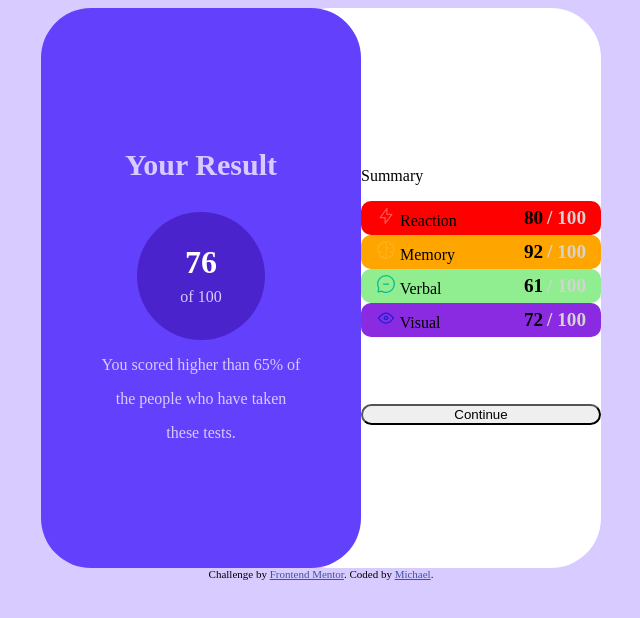
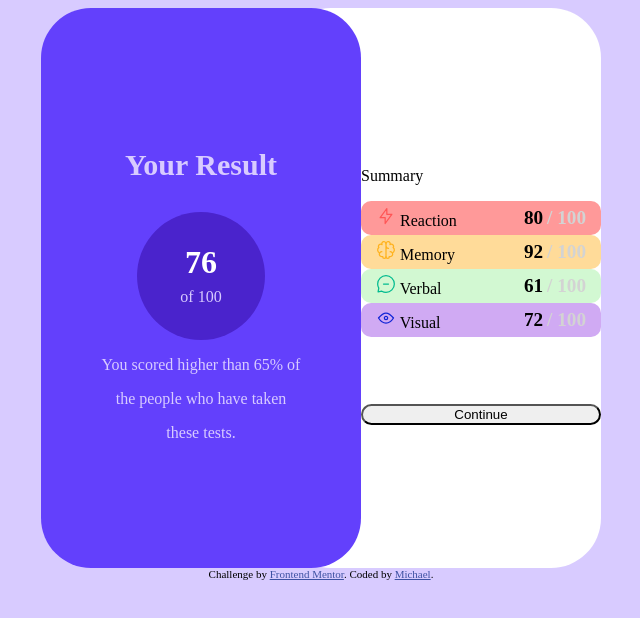
Before and after one commit to Dronei/SummaryComponent, a plain HTML site: page index.html in a window 1280 px wide. Shown: the whole page, without its empty margins (319-959 px from the left). Drawn offline with Linux system fonts and the light colour scheme.

Commit message:
Transparenz im Summary Abschnitt

```diff
--- a/style.css
+++ b/style.css
@@ -72,7 +72,7 @@ main {
 }
 
 #Reaction {
-    background-color: red;
+    background-color: rgba(255, 0, 0, 0.400);
     border-radius: 10px;
     display: flex;
     justify-content: space-between;
@@ -81,7 +81,7 @@ main {
 }
 
 #Memory {
-    background-color: orange;
+    background-color: rgba(255, 166, 0, 0.400);
     border-radius: 10px;
     display: flex;
     justify-content: space-between;
@@ -90,7 +90,7 @@ main {
 }
 
 #Verbal {
-    background-color: lightgreen;
+    background-color: rgba(144, 238, 144, 0.400);
     border-radius: 10px;
     display: flex;
     justify-content: space-between;
@@ -99,7 +99,7 @@ main {
 }
 
 #Visual {
-    background-color: blueviolet;
+    background-color: rgba(137, 43, 226, 0.400);
     border-radius: 10px;
     display: flex;
     justify-content: space-between;
```
